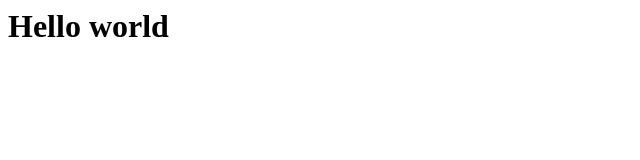
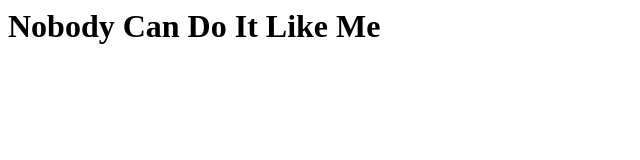
Before and after one commit to ethannguyen168/ethannguyen168.github.io, a plain HTML site: page index.html in a window 1280 px wide. Shown: the whole page, without its empty margins (0-640 px from the left). Drawn offline with Linux system fonts and the light colour scheme.

Commit message:
Updating Website Header

```diff
--- a/index.html
+++ b/index.html
@@ -1 +1 @@
-<h1>Hello world</h1>
+<h1>Nobody Can Do It Like Me</h1>
```
